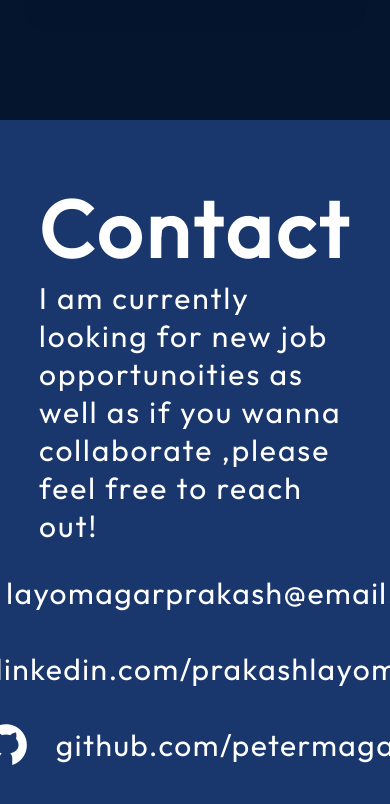
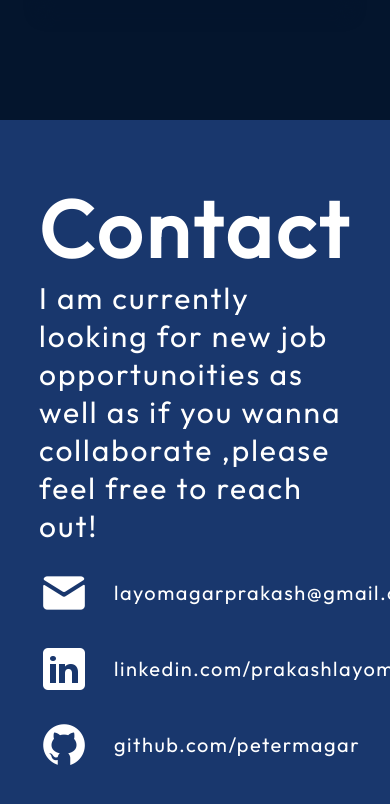
Before and after one commit to petermagar/Personal-Portfolio, a React (Vite) app: page / in a window 390 px wide. Shown: the part 7867-8671 px from the top of the page. Built offline with nearby package versions, Linux system fonts and the light colour scheme.

Commit message:
Fixed fonts

```diff
--- a/src/Components/Contact/Contact.jsx
+++ b/src/Components/Contact/Contact.jsx
@@ -13,7 +13,7 @@ export const Contact = () => {
       <ul className={styles.links}>
         <li className={styles.link}>
           <img src={getImageUrl("contact/emailIcon.png")} alt="Email icon" />
-          <a href="mailto:layomagarprakash@email.com">layomagarprakash@email.com</a>
+          <a href="mailto:layomagarprakash@email.com">layomagarprakash@gmail.com</a>
         </li>
         <li className={styles.link}>
           <img
--- a/src/Components/Contact/Contact.module.css
+++ b/src/Components/Contact/Contact.module.css
@@ -41,7 +41,7 @@
 .link a {
   color: var(--color-text);
   text-decoration: none;
-  font-size: 30px;
+  font-size: 20px;
   font-weight: 400;
   letter-spacing: 1.5px;
 }
@@ -58,7 +58,9 @@
     align-items: center;
   }
 
-  .links {
-    align-items: center;
+  .link a {
+    width: 100%;
+    padding: 0.5px 0;
+    text-align: center;
   }
 }
```
